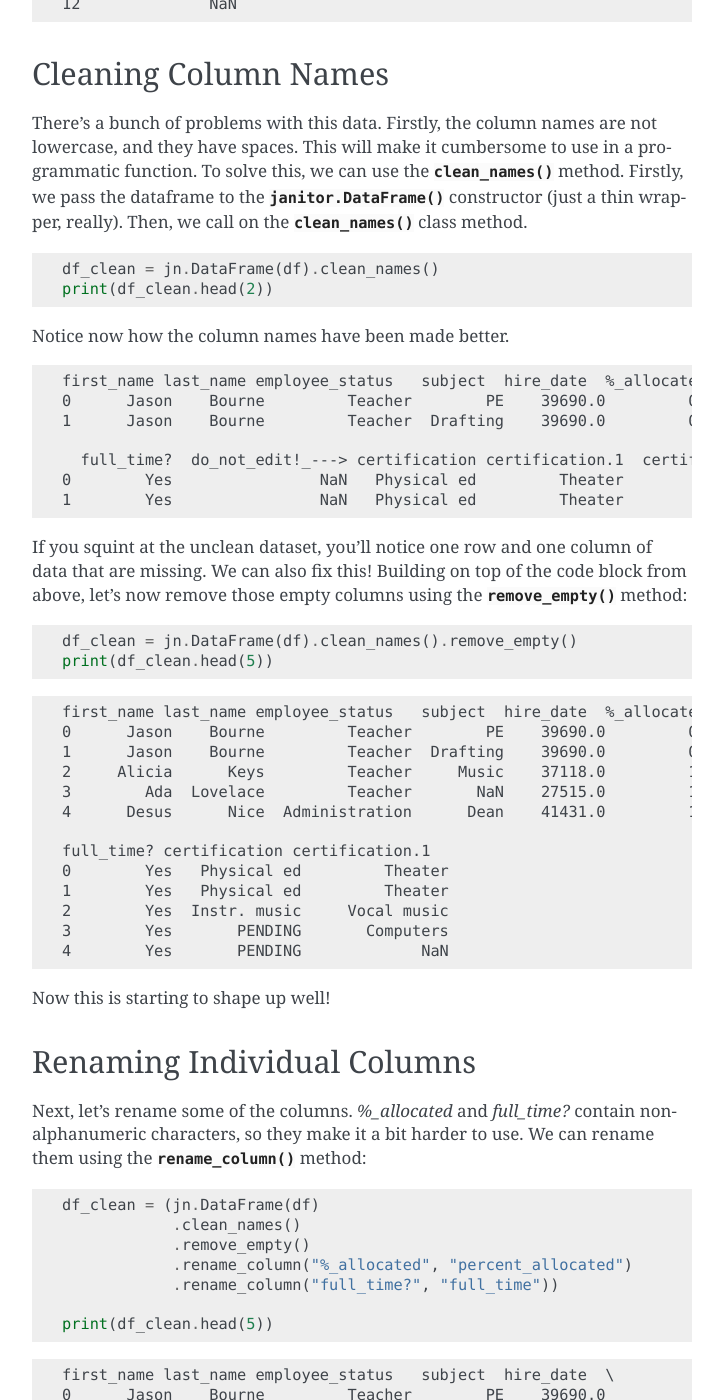
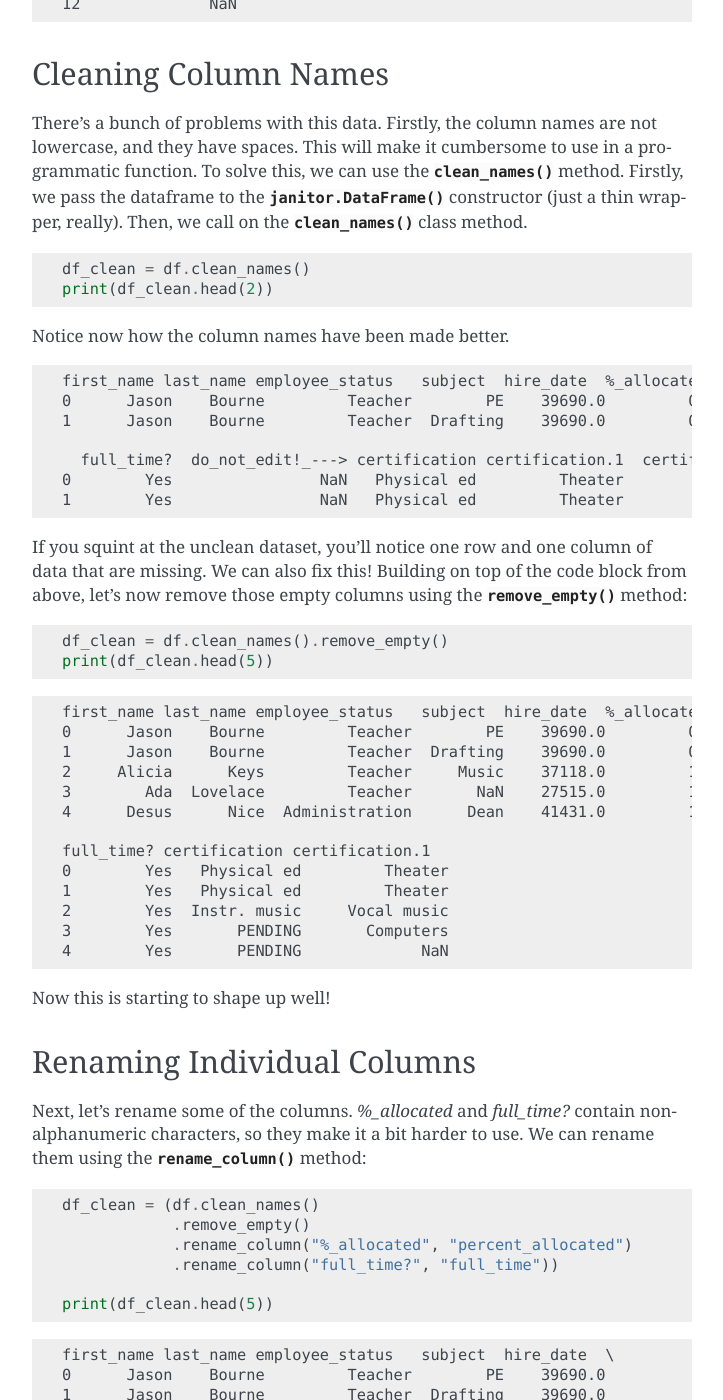
Before and after one commit to pyjanitor-devs/pyjanitor, a Sphinx documentation site: the page built from docs/example.rst, in a window 1280 px wide and 1400 px high, scrolled down 1254 px. Shown: the whole window, without its empty margins (388-1111 px from the left). Built offline with Sphinx 7.4.7, drawn with Linux system fonts in a browser that asks for light colours; some of the changed text lies outside the part shown.

Commit message:
Updated example with new API

```diff
--- a/docs/example.rst
+++ b/docs/example.rst
@@ -13,7 +13,7 @@ Here's what the dirty dataframe looks like.
 .. code-block:: python
 
   import pandas as pd
-  import janitor as jn
+  import janitor
 
   df = pd.read_excel('examples/dirty_data.xlsx')
   print(df)
@@ -72,7 +72,7 @@ There's a bunch of problems with this data. Firstly, the column names are not lo
 
 .. code-block:: python
 
-  df_clean = jn.DataFrame(df).clean_names()
+  df_clean = df.clean_names()
   print(df_clean.head(2))
 
 Notice now how the column names have been made better.
@@ -91,7 +91,7 @@ If you squint at the unclean dataset, you'll notice one row and one column of da
 
 .. code-block:: python
 
-    df_clean = jn.DataFrame(df).clean_names().remove_empty()
+    df_clean = df.clean_names().remove_empty()
     print(df_clean.head(5))
 
 .. code-block:: none
@@ -119,8 +119,7 @@ Next, let's rename some of the columns. `%_allocated` and `full_time?` contain n
 
 .. code-block:: python
 
-    df_clean = (jn.DataFrame(df)
-                .clean_names()
+    df_clean = (df.clean_names()
                 .remove_empty()
                 .rename_column("%_allocated", "percent_allocated")
                 .rename_column("full_time?", "full_time"))
@@ -175,8 +174,7 @@ Rows 8 and 11 have NaN in the left certification column, but have a value in the
 
 .. code-block:: python
 
-    df_clean = (jn.DataFrame(df)
-                .clean_names()
+    df_clean = (df.clean_names()
                 .remove_empty()
                 .rename_column("%_allocated", "percent_allocated")
                 .rename_column("full_time?", "full_time")
@@ -224,13 +222,12 @@ To clean up this data, we can use the :py:meth:`convert_excel_date` method.
 
 .. code-block:: python
 
-  (jn.DataFrame(df)
-     .clean_names()
-     .remove_empty()
-     .rename_column('%_allocated', 'percent_allocated')
-     .rename_column('full_time?', 'full_time')
-     .coalesce(['certification', 'certification.1'], 'certification')
-     .convert_excel_date('hire_date'))
+  df_clean = (df.clean_names()
+              .remove_empty()
+              .rename_column('%_allocated', 'percent_allocated')
+              .rename_column('full_time?', 'full_time')
+              .coalesce(['certification', 'certification.1'], 'certification')
+              .convert_excel_date('hire_date'))
 
 This gives the output:
 
```
